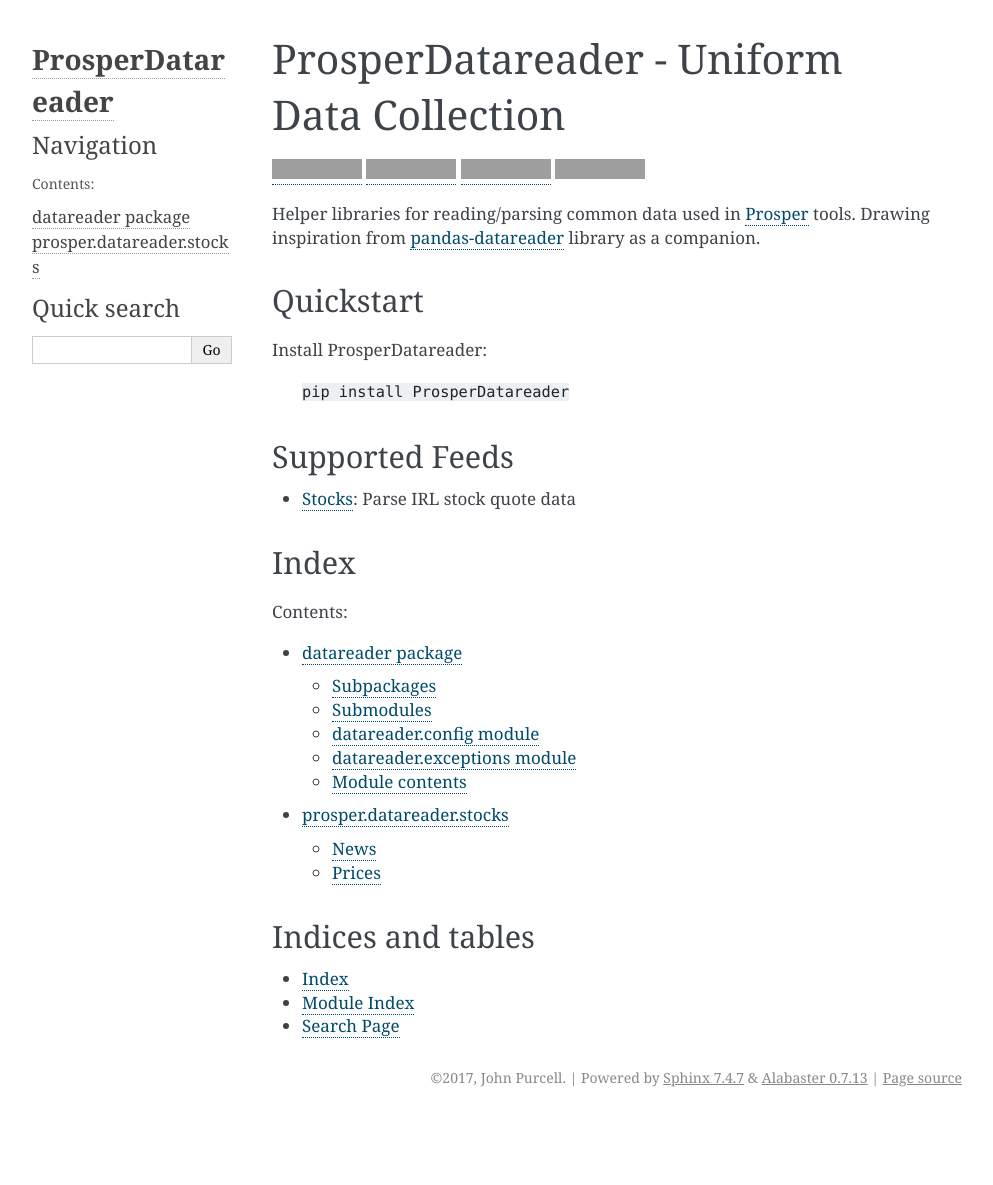
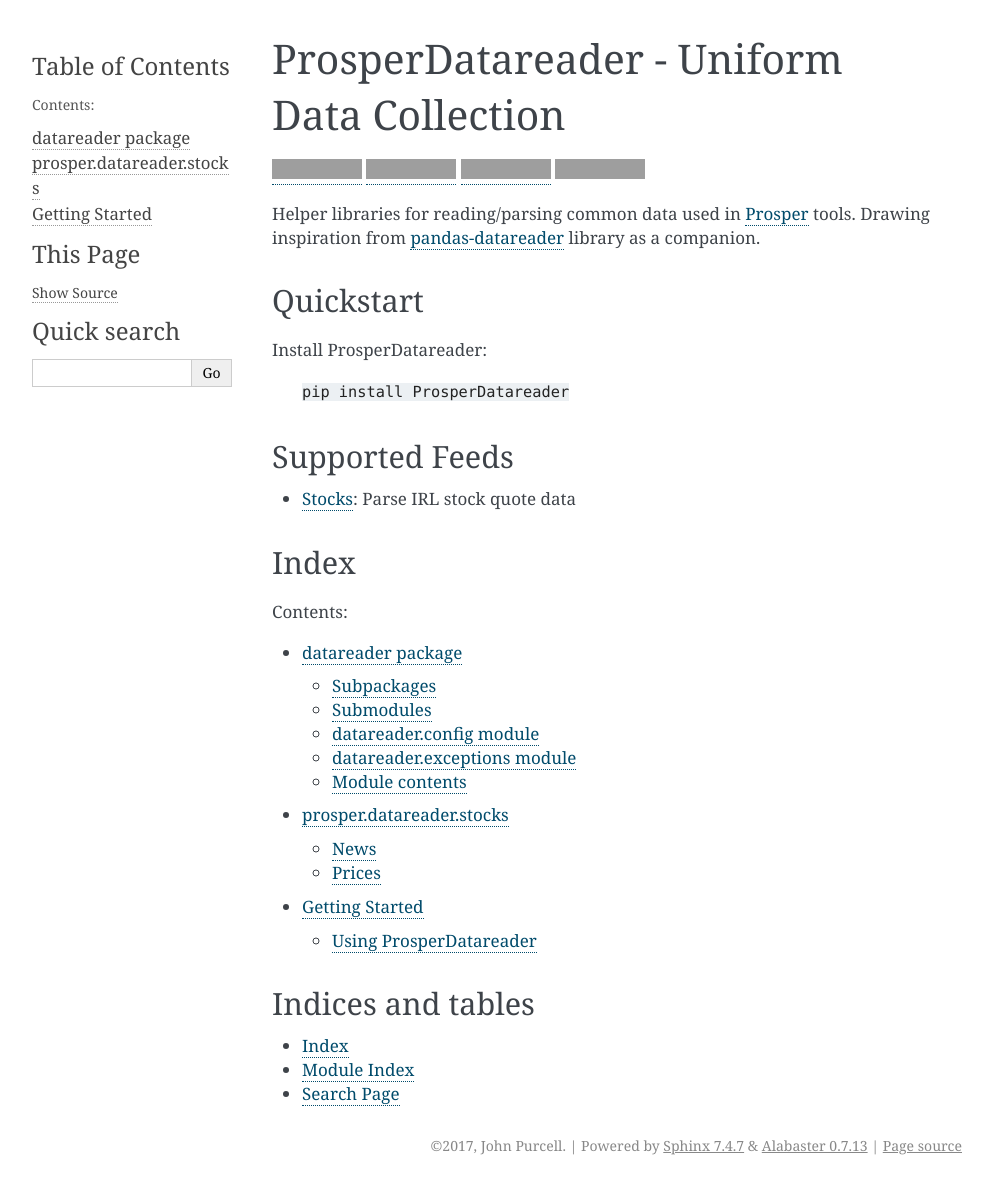
Before and after one commit to EVEprosper/ProsperDatareader, a Sphinx documentation site: the page built from docs/index.rst, in a window 1280 px wide. Shown: the whole page, without its empty margins (148-1141 px from the left). Built offline with Sphinx 7.4.7, drawn with Linux system fonts in a browser that asks for light colours; before the commit the page ends 1117 px from its top, so only the background shows below that; grey boxes are pictures that could not be loaded.

Commit message:
adding getting started info, and updating style template

```diff
--- a/docs/conf.py
+++ b/docs/conf.py
@@ -111,14 +111,17 @@
 # This is required for the alabaster theme
 # refs: http://alabaster.readthedocs.io/en/latest/installation.html#sidebars
 html_sidebars = {
-    '**': [
-        'about.html',
-        'navigation.html',
-        'relations.html',  # needs 'show_related': True theme option to display
-        'searchbox.html',
-        'donate.html',
-    ]
+    '**': ['globaltoc.html', 'sourcelink.html', 'searchbox.html',]
 }
+#html_sidebars = {
+#    '**': [
+#        'about.html',
+#        'navigation.html',
+#        'relations.html',  # needs 'show_related': True theme option to display
+#        'searchbox.html',
+#        'donate.html',
+#    ]
+#}
 
 
 # -- Options for HTMLHelp output ------------------------------------------
--- a/docs/index.rst
+++ b/docs/index.rst
@@ -33,6 +33,7 @@
 
    source/datareader.rst
    stocks_help.rst
+   getting_started.rst
 
 Indices and tables
 ==================
```
Also changed, not shown: docs/getting_started.rst (added, +24 -0 lines).
